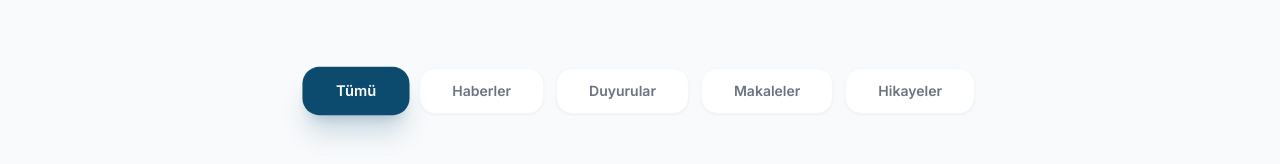
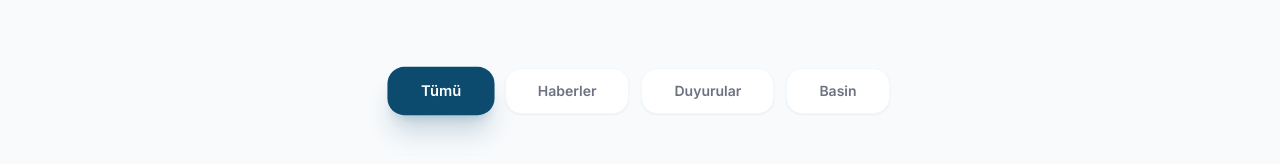
Before and after one commit to Sidilya-Gunes/foundation-site, a React (Create React App) app: page / in a window 1280 px wide. Both pictures are taken after a click on the button "Haberler & Duyurular". Shown: the part 372-536 px from the top of the page. Built offline with nearby package versions, Linux system fonts and the light colour scheme; no server answers.

Commit message:
fix(frontend): remove Makaleler and Hikayeler from Haberler page

```diff
--- a/src/pages/Haberler.tsx
+++ b/src/pages/Haberler.tsx
@@ -3,7 +3,7 @@ import React, { useState, useMemo, useEffect } from 'react';
 import { Page } from '../types';
 import { getArticles } from '../services/api';
 
-type Category = 'Tümü' | 'Haberler' | 'Duyurular' | 'Makaleler' | 'Hikayeler';
+type Category = 'Tümü' | 'Haberler' | 'Duyurular' | 'Basin';
 
 interface Article {
   id: string;
@@ -32,11 +32,13 @@ const Haberler: React.FC<HaberlerProps> = () => {
       try {
         const strapiData = await getArticles();
         const formattedArticles: Article[] = strapiData.map((item: any) => {
+           // Filter out Makaleler and Hikayeler as they belong to Hikayeler.tsx
+           if (item.category === 'Makaleler' || item.category === 'Hikayeler') return null;
+
            // Map Strapi categories to Frontend categories
            let category: any = 'Haberler'; // Default
            if (item.category === 'Duyurular') category = 'Duyurular';
-           if (item.category === 'Makaleler') category = 'Makaleler';
-           if (item.category === 'Hikayeler') category = 'Hikayeler';
+           if (item.category === 'Basin') category = 'Basin';
            if (item.category === 'Haberler') category = 'Haberler';
 
            // Handle Image URL
@@ -57,7 +59,7 @@ const Haberler: React.FC<HaberlerProps> = () => {
              slug: item.slug,
            };
         });
-        setArticles(formattedArticles);
+        setArticles(formattedArticles.filter((a): a is Article => a !== null));
       } catch (error) {
         console.error("Failed to load articles", error);
       } finally {
@@ -73,7 +75,7 @@ const Haberler: React.FC<HaberlerProps> = () => {
     return articles.filter(art => art.category === activeTab);
   }, [activeTab, articles]);
 
-  const categories: Category[] = ['Tümü', 'Haberler', 'Duyurular', 'Makaleler', 'Hikayeler'];
+  const categories: Category[] = ['Tümü', 'Haberler', 'Duyurular', 'Basin'];
 
   const navigateToArticle = (slug: string) => {
     window.location.hash = `article/${slug}`;
```
